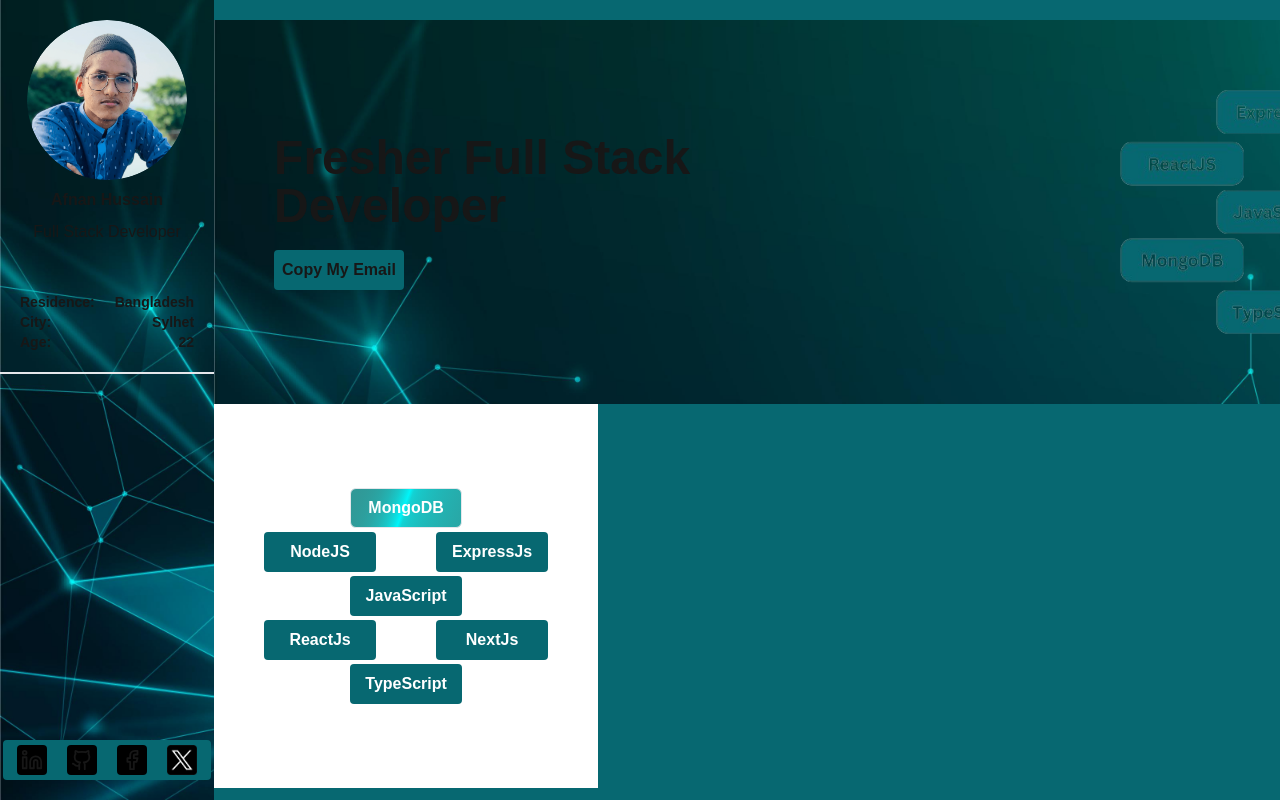
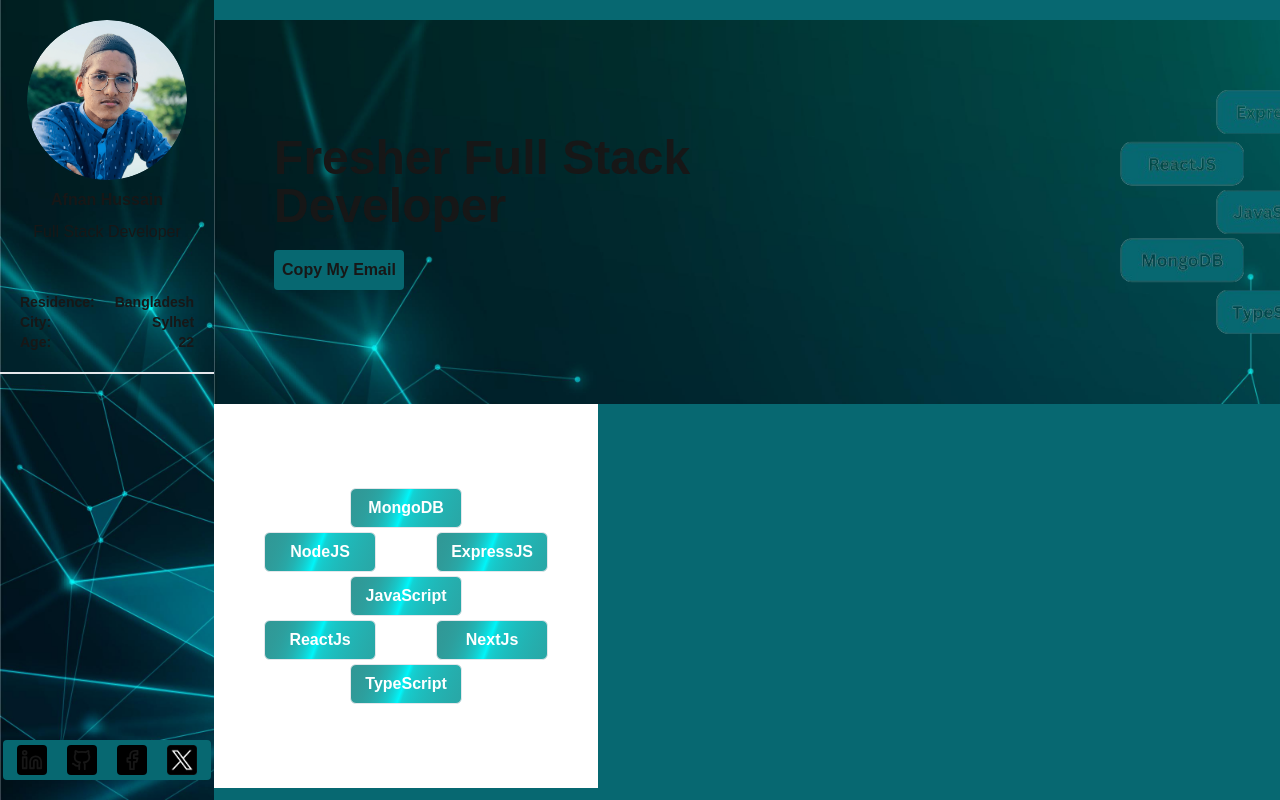
Before and after one commit to afnanhussain2002/my-portfolio, a Next.js app: page / in a window 1280 px wide. Shown: the top 800 px of the page. Built offline with nearby package versions, Linux system fonts and the light colour scheme.

Commit message:
add some re useable code

```diff
--- a/components/TechStack.tsx
+++ b/components/TechStack.tsx
@@ -1,27 +1,24 @@
 import React from 'react'
+import ShimmerBg from './ShimmerBg'
 
 
 const TechStack = () => {
   return (
     <div className='bg-white w-96 h-96 text-black flex justify-center items-center'>
      <div className=' w-full h-full p-5 flex flex-col justify-center items-center space-y-1'>
-        <p className='font-bold bg-[#076871] p-2 text-white w-28 h-10 text-center inline-flex animate-shimmer items-center justify-center rounded-md border bg-[linear-gradient(110deg,#319795,45%,#00F5F9,55%,#319795)] bg-[length:200%_100%] px-6 transition-colors focus:outline-none focus:ring-2 focus:ring-slate-400 focus:ring-offset-2 focus:ring-offset-slate-50'>MongoDB</p>
+        <ShimmerBg text='MongoDB'/>
         <div className='w-full flex justify-around'>
-        <p className='font-bold bg-[#076871] p-2 rounded text-white w-28 h-10 text-center'>NodeJS</p>
-        <p className='font-bold bg-[#076871] p-2 rounded text-white w-28 h-10 text-center'>ExpressJs</p>
+        <ShimmerBg text='NodeJS'/>
+        <ShimmerBg text='ExpressJS'/>
         </div>
-        <p className='font-bold bg-[#076871] p-2 rounded text-white w-28 h-10 text-center'>JavaScript</p>
+        <ShimmerBg text='JavaScript'/>
         <div className='w-full flex justify-around'>
-        <p className='font-bold bg-[#076871] p-2 rounded text-white w-28 h-10 text-center'>ReactJs</p>
-        <p className='font-bold bg-[#076871] p-2 rounded text-white w-28 h-10 text-center'>NextJs</p>
+        <ShimmerBg text='ReactJs'/>
+        <ShimmerBg text='NextJs'/>
         </div>
-        <p className='font-bold bg-[#076871] p-2 rounded text-white w-28 h-10 text-center'>TypeScript</p>
+       <ShimmerBg text='TypeScript'/>
 
      </div>
-
-   {/*  <button className="inline-flex h-12 animate-shimmer items-center justify-center rounded-md border bg-teal-600 bg-[linear-gradient(110deg,#319795,45%,#00F5F9,55%,#319795)] bg-[length:200%_100%] px-6 font-medium text-white transition-colors focus:outline-none focus:ring-2 focus:ring-slate-400 focus:ring-offset-2 focus:ring-offset-slate-50">
-  Shimmer
-</button> */}
 </div>
 
 
```
